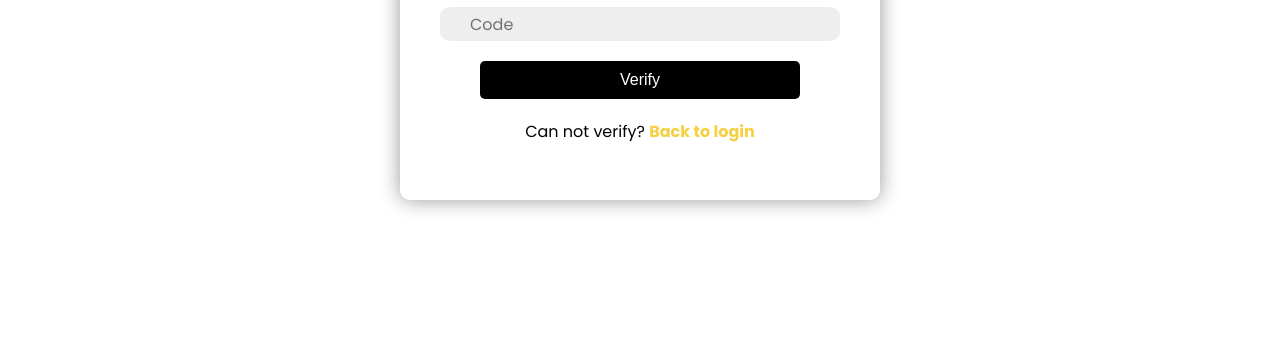
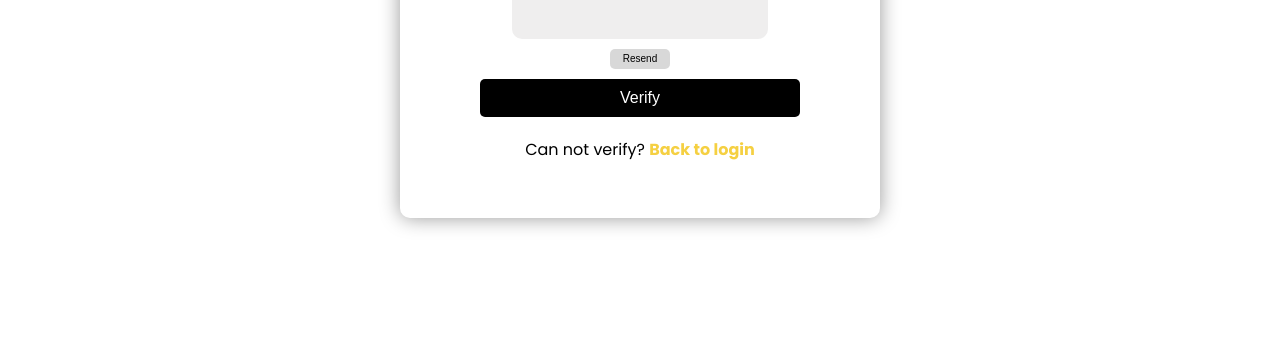
Before and after one commit to ardit16/SWE-Project, a plain HTML site: page frontend/2fa_d.html in a window 1280 px wide. Shown: the part 390-727 px from the top of the page. Drawn offline with nearby package versions, Linux system fonts and the light colour scheme.

Commit message:
Addition of resend button for 2fa

```diff
--- a/frontend/2fa_d.html
+++ b/frontend/2fa_d.html
@@ -29,8 +29,8 @@
                 <form>
                     <div class="input-group">
                         <input type="text" id="code" required>
-                        <label for="code">Code</label>
                     </div>
+                    <button type="button" class="resend-button">Resend</button>
                     <button type="submit" class="verify-button">Verify</button>
                     <p>Can not verify? <a href="#"> Back to login</a></p>
                 </form>
--- a/frontend/assets/styles/2fa_style.css
+++ b/frontend/assets/styles/2fa_style.css
@@ -51,33 +51,20 @@ body {
 
 .input-group {
     position: relative;
-    margin-bottom: 20px;
+    margin: 0 auto 10px auto;
     width: 90%;
 }
 
 .input-group input {
-    width: 100%;
+    width: 60%;
+    height: 30px;
     padding: 10px 10px 10px 30px;
     border: none;
     background: rgb(239, 238, 238);
     border-radius: 10px;
     color: black;
     top: -20px;
-    font-size: 12px;
-}
-
-.input-group label {
-    position: absolute;
-    left: 30px;
-    top: 5px;
-    color: rgba(46, 44, 44, 0.651);
-    pointer-events: none;
-    transition: 0.3s;
-}
-
-.input-group input:focus ~ label,
-.input-group input:valid ~ label {
-    display: none;
+    font-size: 20px;
 }
 
 button {
@@ -98,6 +85,25 @@ button:hover {
     color: black;
 }
 
+.resend-button {
+    display: flex;
+    align-items: center;
+    justify-content: center;
+    background-color: rgba(128, 128, 128, 0.308);
+    color: black;
+    width: 15%;
+    height: 10px;
+    font-size: 10px;
+    margin-top: 2;
+    margin-left: auto;
+    margin-right: auto;
+}
+
+.resend-button:hover {
+    background-color: black;
+    color: white;
+}
+
 .tfa-box p {
     margin-top: 10px;
     color: #000000;
--- a/frontend/assets/styles/index_style.css
+++ b/frontend/assets/styles/index_style.css
@@ -119,7 +119,7 @@ body {
 }
 
 .leftc2 a:hover {
-    background-color: rgba(88, 87, 82, 0.8);
+    background-color: rgba(88, 87, 82, 0.259);
     color: white;
     border-radius: 10px;
     font-weight: bold;
```
Also changed, not shown: frontend/2fa_r.html (+1 -1 lines).
